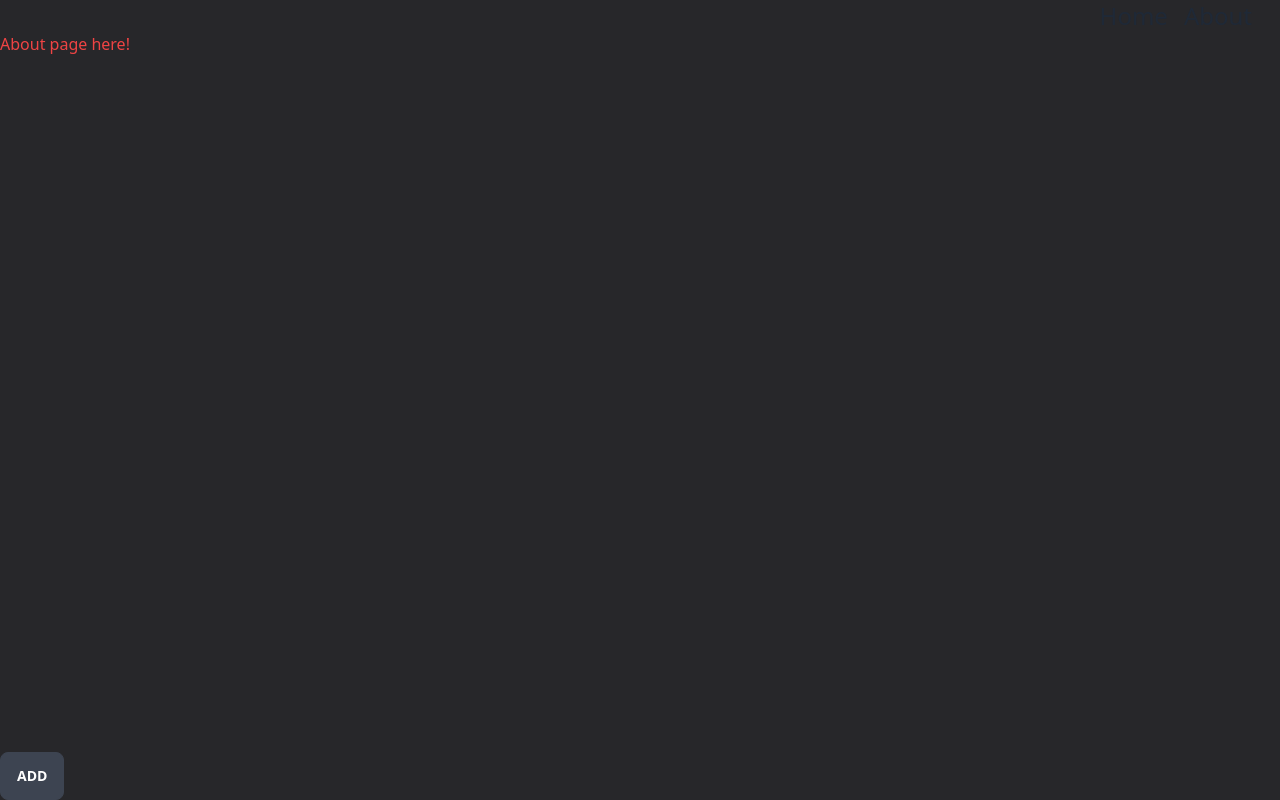
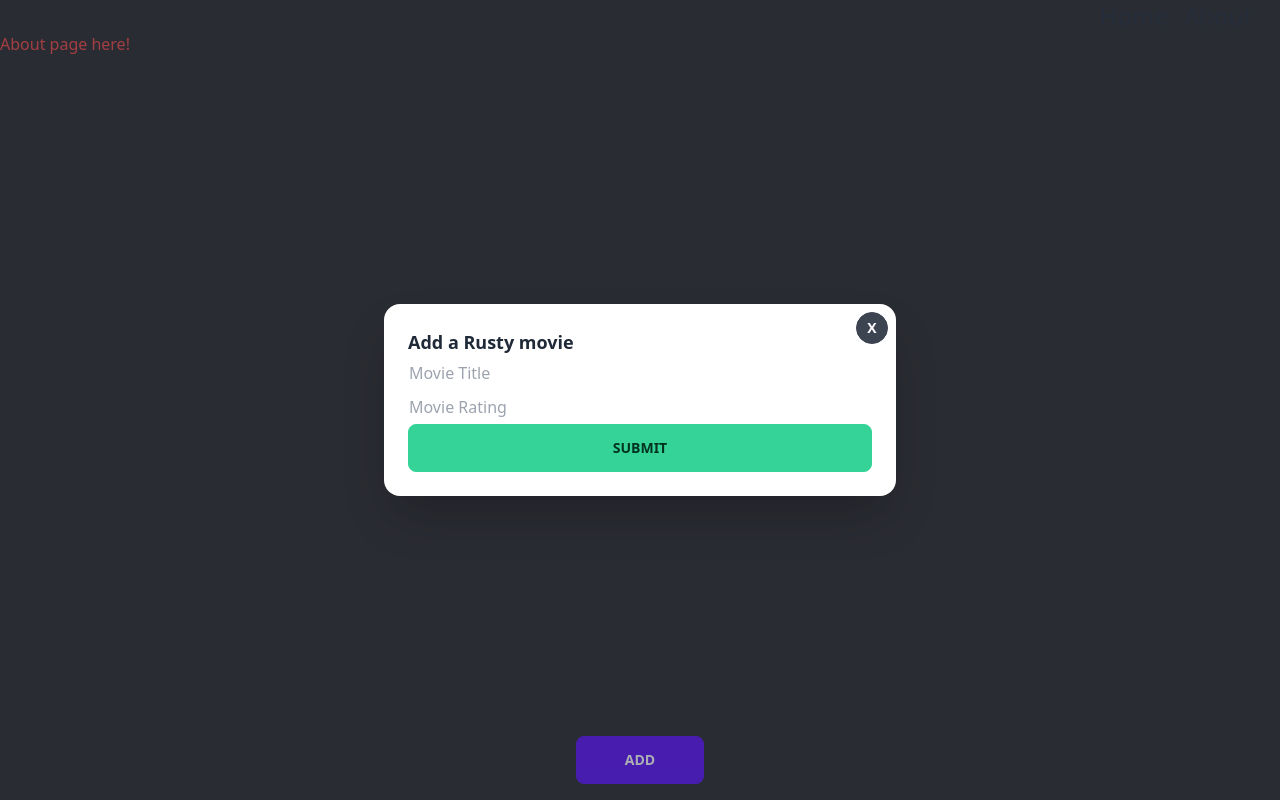
Before and after one commit to hector3211/rust-fullstack, a Next.js app in the folder client/: page /about in a window 1280 px wide. Both pictures are taken after a click on the label "ADD". Built offline with nearby package versions, Linux system fonts and the light colour scheme.

Commit message:
[feature]: made the modal work and made it universal for anybody to use with just adding data through props to form it how you want

```diff
--- a/client/app/AddModal.tsx
+++ /dev/null
@@ -1,22 +0,0 @@
-export default function Modal() {
-  return (
-    <div>
-      <label htmlFor="my-modal-add" className="btn">
-        Add
-      </label>
-      <div className="modal">
-        <div className="modal-box relative">
-          <label
-            htmlFor="my-modal-add"
-            className="btn btn-sm absolute right-2 top-2"
-          >
-            X
-          </label>
-          <input type="text" id="my-modal-add" placeholder="Movie Title" />
-          <input type="text" id="my-modal-add" placeholder="Movie Cover Link" />
-          <input type="text" id="my-modal-add" placeholder="Movie Rating" />
-        </div>
-      </div>
-    </div>
-  );
-}
--- a/client/app/AllMovies.tsx
+++ b/client/app/AllMovies.tsx
@@ -12,25 +12,23 @@ async function fetchMoives() {
   return allMovies;
 }
 
-async function getCoverMovie(movieTitle: string) {
+async function getCoverMovie(title: string) {
   const res = await fetch(
-    `http://www.omdbapi.com/?t=${movieTitle}&apikey=${process.env.NEXT_PUBLIC_POSTER_API_KEY}`
+    `http://www.omdbapi.com/?t=${title}&apikey=${process.env.NEXT_PUBLIC_POSTER_API_KEY}`
   );
   if (!res) {
-    // console.log("Error fetching poster data man!");
     throw new Error("Error fetching poster data");
   }
   const poster: Poster = await res.json();
-  // console.log(poster);
   return poster;
-  // console.log(process.env.NEXT_PUBLIC_POSTER_API_KEY);
-  // console.log(movieTitle);
-  // return "an img";
 }
 
 export default async function GetMovies() {
   const movies = await fetchMoives();
   const poster = await getCoverMovie("matrix reloaded");
+  if (!movies) {
+    return <div>Loading...</div>;
+  }
 
   return (
     <div className="flex">
@@ -38,11 +36,7 @@ export default async function GetMovies() {
         <div key={movie.id} className="px-5">
           <h3>{movie.title}</h3>
           <h3>{movie.cover}</h3>
-          <img
-            src={poster.Poster}
-            alt={"cover photo"}
-            className="h-full w-ful object-full"
-          />
+          <img src={poster.Poster} alt="movie poster" className="object-fill" />
           <h3>{movie.rating}</h3>
         </div>
       ))}
--- a/client/app/Footer.tsx
+++ b/client/app/Footer.tsx
@@ -1,23 +1,13 @@
 "use client";
+import ModalAdd from "./components/AddModal";
 export default function TheFooter() {
   return (
-    <footer className="absolute bottom-0 w-full">
-      <label htmlFor="my-modal-add" className="btn">
-        Add
-      </label>
-      <div className="modal">
-        <div className="modal-box relative">
-          <label
-            htmlFor="my-modal-add"
-            className="btn btn-sm absolute right-2 top-2"
-          >
-            X
-          </label>
-          <input type="text" id="my-modal-add" placeholder="Movie Title" />
-          <input type="text" id="my-modal-add" placeholder="Movie Cover Link" />
-          <input type="text" id="my-modal-add" placeholder="Movie Rating" />
-        </div>
-      </div>
+    <footer className="absolute bottom-0 w-full py-4">
+      <ModalAdd
+        header={"Add a Rusty movie"}
+        inputOne={"Movie Title"}
+        inputTwo={"Movie Rating"}
+      />
     </footer>
   );
 }
--- /dev/null
+++ b/client/app/InitialMovies.tsx
@@ -0,0 +1,35 @@
+"use client";
+
+import { useEffect, useState } from "react";
+import axios from "axios";
+import { Poster, Movie } from "@/typings";
+
+type MovieTitle = {
+  title: string;
+};
+
+export default async function MoviePoster({
+  title,
+}: MovieTitle): Promise<JSX.Element> {
+  const [posterUrl, setPosterUrl] = useState<string | null>(null);
+
+  useEffect(() => {
+    axios
+      .get(
+        `http://www.omdbapi.com/?t=${title}&apikey=${process.env.NEXT_PUBLIC_POSTER_API_KEY}`
+      )
+      .then((res) => setPosterUrl(res.data))
+      .catch((error) => console.log(error));
+  }, [title]);
+
+  if (!posterUrl) {
+    return <div>loading..</div>;
+  }
+  return (
+    <img
+      src={posterUrl}
+      alt={"poster for ${movieTitle}"}
+      className="object-fill"
+    />
+  );
+}
--- /dev/null
+++ b/client/app/components/AddModal.tsx
@@ -0,0 +1,41 @@
+"use client";
+
+type ModalProps = {
+  header: string;
+  inputOne: string;
+  inputTwo: string;
+};
+export default function Modal({ header, inputOne, inputTwo }: ModalProps) {
+  return (
+    <div className="flex justify-center items-center ">
+      <label htmlFor="my-modal-3" className="btn btn-primary w-32">
+        Add
+      </label>
+      <input type={"checkbox"} id="my-modal-3" className="modal-toggle" />
+      <div className="modal">
+        <div className="modal-box relative">
+          <label
+            htmlFor="my-modal-3"
+            className="btn btn-sm btn-circle absolute right-2 top-2"
+          >
+            X
+          </label>
+          <h3 className="text-lg font-bold">{header}</h3>
+          <div className="flex flex-col justify-between">
+            <input
+              className="border border-white rounded-md my-1"
+              type={"text"}
+              placeholder={inputOne}
+            />
+            <input
+              className="border border-white rounded-md my-1"
+              type={"text"}
+              placeholder={inputTwo}
+            />
+            <button className="btn btn-success">Submit</button>
+          </div>
+        </div>
+      </div>
+    </div>
+  );
+}
--- a/client/app/page.tsx
+++ b/client/app/page.tsx
@@ -1,5 +1,6 @@
 import AllTheMovies from "./AllMovies";
-export default function Home() {
+
+export default async function Home() {
   return (
     <main>
       <div className="flex w-full">
--- a/client/package.json
+++ b/client/package.json
@@ -13,6 +13,7 @@
     "@types/node": "18.11.18",
     "@types/react": "18.0.26",
     "@types/react-dom": "18.0.10",
+    "axios": "^1.2.2",
     "daisyui": "^2.46.1",
     "eslint": "8.31.0",
     "eslint-config-next": "13.1.2",
```
Also changed, not shown: 1 other file (tests, documents, lock files or other folders).
